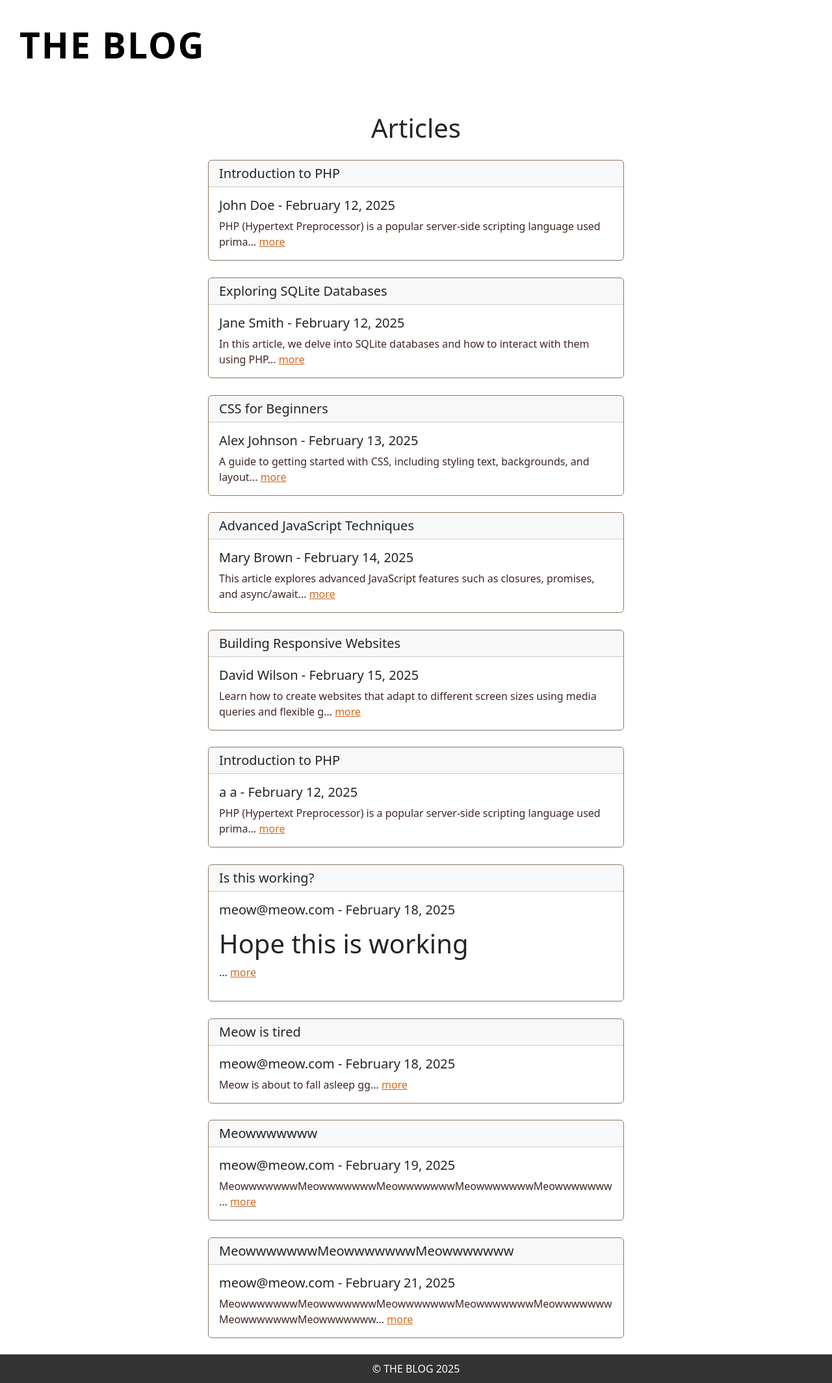
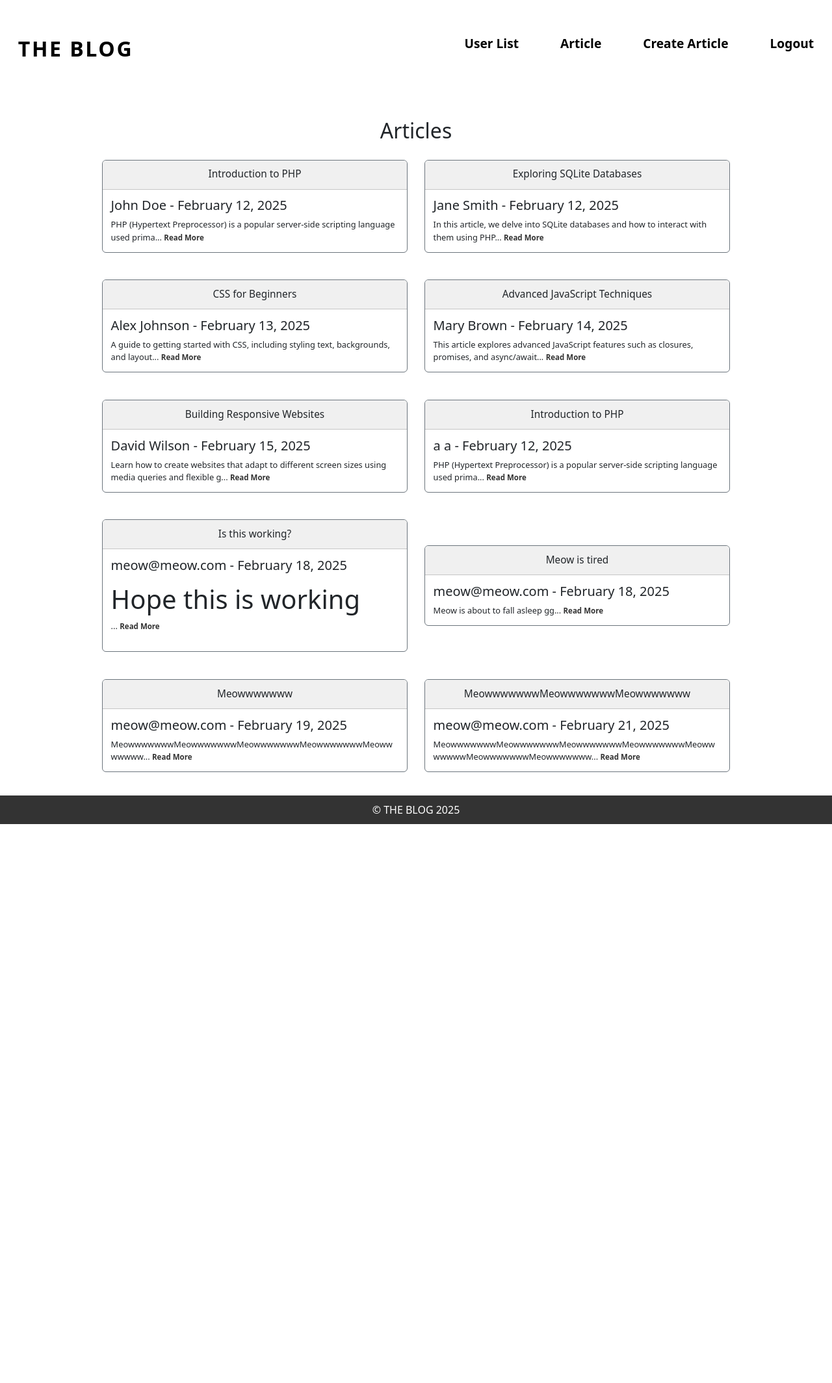
Before and after one commit to EvanVink/3975-Assignment1, a PHP site: page / in a window 1280 px wide. Shown: the whole page at 65% size. After the commit the page ends 1268 px from the top, so only its background shows below. Run offline with PHP 8.4, Linux system fonts and the light colour scheme; the visitor is signed in with stand-in values (Sample User, id 1); data comes from the database, SQL or seed files in the repository; both versions use the stored data as it was after the commit.

Commit message:
Enhanced css

```diff
--- a/index.php
+++ b/index.php
@@ -14,14 +14,12 @@
 
     $result = $db->query($dbQuery);
 
-    echo '<body id="back">';
+    echo '<body class="back">';
 
 
-    echo '<div>
-
-    <h1 id="mainText">Articles</h1>
-
-    ';
+    echo '<div class="articles-container">';
+    echo '<h1 class="mainText">Articles</h1>';
+    echo '<div class="articles-grid">';
 
     while($data = $result->fetchArray()){
         $date = date_create($data[2]);
@@ -29,25 +27,21 @@
         $str = substr($data[1], 0, 100);
 
         echo "
-
-            <div class='card' id='theCards'>
+            <div class='card border-secondary mb-3 article-card'>
                 <h5 class='card-header'>{$data[0]}</h5>
                 <div class='card-body'>
                     <h5 class='card-title'>{$data[4]}  -  {$date}</h5>
-                    <p class='card-text' id='cardText'>{$str}... <a href='/article.php?id={$data[5]}' id='cardButton'>more</a></p>
+                    <p class='card-text cardText'>{$str}... <a href='/article.php?id={$data[5]}' class='cardButton'>Read More</a></p>
                 </div>
             </div>
-
         ";
-
     }
 
+    echo '</div>';
+    echo '</div>';
+    echo '</body>';
 
-    echo '
-    </div>
-    </body>';
-
-    $db->close();
+    closeDBConnection($db);
 
     include('templates/footer.php');
 ?>
--- a/profile.php
+++ b/profile.php
@@ -50,14 +50,15 @@
                             $dateStart = date_format($dateStart, ("F d, Y"));
                             $dateEnd = date_create($data[3]);
                             $dateEnd = date_format($dateEnd, ("F d, Y"));
-                            $str = strip_tags(substr($data[1], 0, 50));
+                            $title = substr($data[0], 0, 15);
+                            $str = strip_tags(substr($data[1], 0, 30));
 
                             echo "
                             <tr>
                                 <td>{$data[5]}</td>
                                 <td>{$dateStart}</td>
                                 <td>{$dateEnd}</td>
-                                <td>{$data[0]}</td>
+                                <td>{$title}</td>
                                 <td>{$str}...</td>
                                 <td>
                                     <button class='btn btn-outline-primary' type='button'>
--- a/styles/style.css
+++ b/styles/style.css
@@ -37,53 +37,50 @@ footer {
 
 /* For header.php */
 nav a {
-    margin: 0 15px;
-    width: 15vw;
+    margin: 0 1vw;
+    width: 10vw;
 }
 
 .navbar {
     width: 100%;
-    padding: 25px 80px;
+    padding: 2vh 6vw;
     background-color: #fff;
-    height: 130px;
+    height: 15vh;
     display: flex;
     align-items: flex-start;
-    padding-top: 40px;
+    padding-top: 4vh;
 }
 
 .nav-container {
     display: flex;
-    justify-content: flex-start;
-    align-items: flex-start;
+    justify-content: space-between;
+    align-items: center;
     width: 100%;
     height: 100%;
 }
 
 .blog-title {
-    font-size: 55px;
+    font-size: 2.5vw;
     font-weight: bold;
     color: #000;
     text-decoration: none;
-    letter-spacing: 2px;
+    letter-spacing: 0.2vw;
 }
 
 .nav-menu {
     display: flex;
     list-style: none;
-    margin-left: 1150px;
-    margin-right: 50px;
+    margin-left: auto;
     padding: 0;
-    gap: 50px;
+    gap: 3vw;
     height: 100%;
     align-items: center;
-    float: left;
-
 }
 
 .nav-menu li a {
     color: #000;
     text-decoration: none;
-    font-size: 30px;
+    font-size: 1.5vw;
     font-weight: bold;
     transition: color 0.2s ease;
     white-space: nowrap;
@@ -92,6 +89,7 @@ nav a {
 .nav-menu li a:hover {
     color: #666;
 }
+
 
 /* For 401.php */
 .error-container {
@@ -382,7 +380,7 @@ textarea.form-control {
     padding: 15px;
 }
 
-.mb-3 {
+.mb-31 {
     margin-bottom: 30px !important;
     font-weight: bold !important;
 }
@@ -412,48 +410,112 @@ textarea.form-control {
 
 
 /*index.php*/
-#theCards{
-    margin-left:25%;
-    margin-right:25%;
-    margin-top: 1%;
-    margin-bottom: 2%;
-    border-width: 1px;
-    border-spacing: 1px;
-    border:1px solid;
-    border-color:#8b7765;
+.articles-container {
+    padding: 20px;
+    display: flex;
+    flex-direction: column;
+    align-items: center;
 }
 
-#mainText{
+.articles-grid {
+    display: flex;
+    flex-wrap: wrap;
+    gap: 2vw;
+    width: 80%;
+    justify-content: center;
+    align-items: center;
+}
+
+.article-card {
+    width: calc(50% - 2vw);
+    margin-bottom: 2vw;
+    box-sizing: border-box;
+    min-width: 250px;
+    display: flex;
+    flex-direction: column;
+    height: 350px;
+}
+
+.article-card .card-header {
+    flex-shrink: 0;
+    background-color: #f0f0f0;
+    padding: 1vw;
+    border-bottom: 1px solid none;
+    font-size: 1.2vw;
+    white-space: normal;
+    word-break: break-word;
+    overflow-wrap: break-word;
+    text-align: center;
+}
+
+.article-card .card-body {
+    flex-grow: 1;
+    padding: 1vw;
+    font-size: 1vw;
+    white-space: normal;
+    word-break: break-word;
+    overflow-wrap: break-word;
+}
+
+.mainText {
     margin-top: 1%;
     margin-bottom: 2%;
     text-align: center;
+    font-size: 2.5vw;
 }
 
-#cardText{
-    color: #3e2723;
+.cardButton {
+    color: #333;
+    text-decoration: none;
+    font-weight: bold;
+    transition: color 0.3s ease;
+    font-size: 0.9vw;
+        margin-top: auto;
+}
+.cardButton:hover {
+    color: #666; /* Almost black on hover */
 }
 
 
-#cardButton{
-    color:#d2691e;
+/*article.php*/
+.main {
+    width: 60%;
+    margin: 40px auto;
+    background-color: #fff;
+    box-shadow: 0 6px 12px rgba(0,0,0,0.15);
+    border: 1px solid #e0e0e0;
+    padding: 40px;
+    background-size: 100% 1.2em;
+    line-height: 1.2em;
 }
 
-/*article.php*/
-#main{
-    background-color: whitesmoke;
-    margin-left: 20%;
-    margin-right: 20%;
-    padding-top: 3%;
-    padding-bottom: 3%;
-    text-align: center;
+.index_h1 {
+    color: #222;
+    font-size: 2.5rem;
+    margin-bottom: 20px;
+    border-bottom: 1px solid #e0e0e0;
+    padding-bottom: 15px;
+    letter-spacing: -1px;
 }
 
-#date{
-    color:grey;
+.date {
+    color: #666;
+    font-style: italic;
+    margin-bottom: 30px;
+    display: block;
 }
 
-#mainBody{
-    margin-top: 3%;
+.mainBody {
+    color: #333;
+    line-height: 1.7;
+    white-space: pre-wrap;
+    word-wrap: break-word;
+    overflow-wrap: break-word;
+    width: 100%;
+    word-break: break-word;
+    font-family: 'Georgia', serif;
+    font-size: 2rem;
+    padding-top: 20px;
 }
 
 
```
Also changed, not shown: article.php (+5 -5 lines), createArticle.php (+6 -6 lines), edit_article.php (+6 -6 lines), DB/BlogDB.db.
